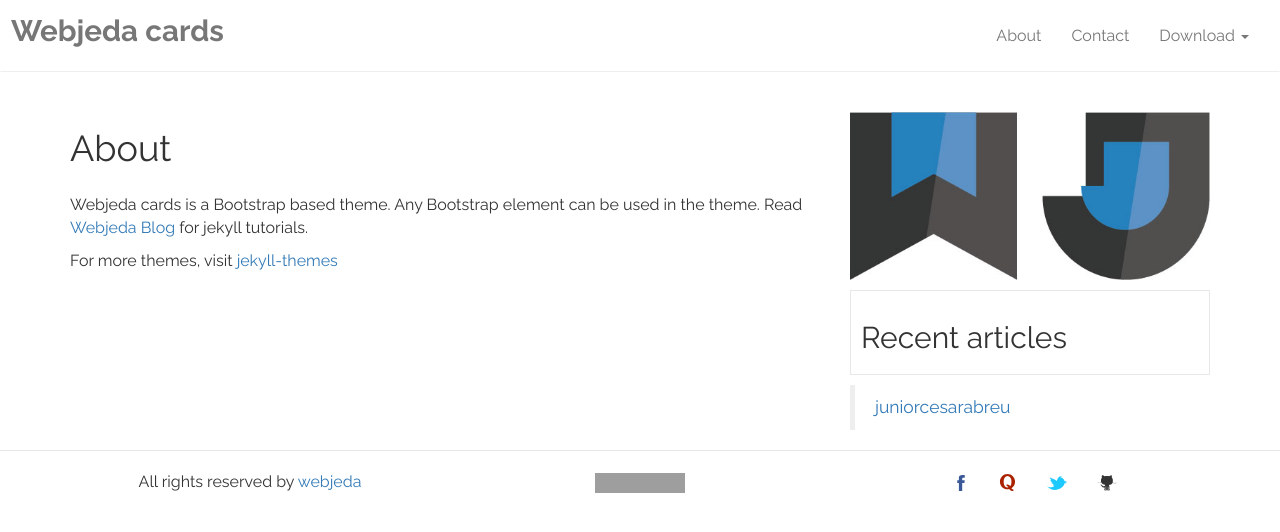
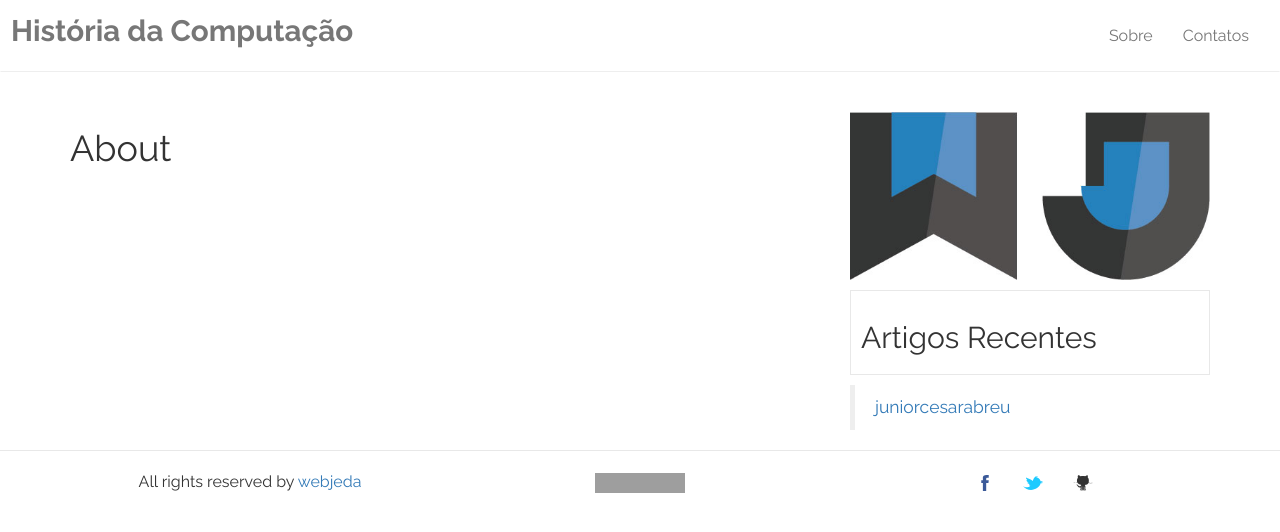
Before and after one commit to juniorcesarabreu/blog-history, a Jekyll site: the page built from about.md, in a window 1280 px wide. Shown: the top 532 px of the page. Built offline with Jekyll 4.4.1, drawn with Linux system fonts in a browser that asks for light colours; grey boxes are pictures that could not be loaded.

Commit message:
Estruturação dos dados e tradução

```diff
--- a/_config.yml
+++ b/_config.yml
@@ -1,23 +1,25 @@
-# Welcome to Jekyll!
+# Bem vindo a Jekyll!
 #
-# This config file is meant for settings that affect your whole blog, values
-# which you are expected to set up once and rarely need to edit after that.
-# For technical reasons, this file is *NOT* reloaded automatically when you use
-# 'jekyll serve'. If you change this file, please restart the server process.
+# Este arquivo de configuração é destinado para configurações que afetam seu blog
+# inteiro, valores que você espera configurar uma vez e raramente precisa editar
+# após isto.
+# Por razões técnicas, este arquivo *NÂO* é recarregado automaticamente quando
+# você usa 'jekyll serve'. Se você mudar este arquivo, por favor, reinicie o
+# processo do servidor.
 
-# Site settings
-title: Webjeda cards
-email: your-email@domain.com
-description: > # this means to ignore newlines until "baseurl:"
-  Webjeda Cards is a Bootstrap based jekyll theme for portfolio, photography or any kind of blog.
+# Configurações do site
+title: História da Computação
+email: juniorabreuantispam@outlook.com
+description: > # Isto significa ignorar quebras de linhas até "baseurl:"
+  Webjeda Cards é um tema jekyll baseado em Bootstrap para portfólio, fotografia ou qualquer tipo de blog.
 
 
 
-baseurl: "/blog-history" # the subpath of your site, e.g. /blog
-url: "https://juniorcesarabreu.tk" # the base hostname & protocol for your site
+baseurl: "/blog-history" # O subcaminho de seu site, e.g. /blog
+url: "https://juniorcesarabreu.tk" # O nome de domínio & protocolo para seu site
 
 #sidebar
-default-image: webjeda-logo-big.jpg # If there is no featured image in a post then this image will be showed. Also on all pages this image will be showed. Use a 500x250 image.
+default-image: webjeda-logo-big.jpg # Se há nenhuma imagem de destaque em um post então esta imagem será exibida. Também em todas as páginas esta imagem será exibida. Use uma imagem 500x250.
 
 #footer
 built-by: webjeda
@@ -35,7 +37,7 @@ paginate_path: /page:num/
 analytics:
 
 # Comments
-disqus-shortname: juniorcesarabreu-history
+disqus-shortname: juniorcesarabreu
 
 #social
 facebook: http://facebook.com/juniorcesarabreu.sg
--- a/_includes/footer.html
+++ b/_includes/footer.html
@@ -12,8 +12,11 @@
             </div>
             <div class="col-md-4 text-center mt25">
                 <a target="_blank" href="{{site.facebook}}"><li class="social facebook"><img src="{{site.baseurl}}/images/facebook.svg" alt="{{site.facebook}}"></li></a>
-                <a target="_blank" href="{{site.quora}}"><li class="social quora"><img src="{{site.baseurl}}/images/quora.svg" alt="{{site.quora}}"></li></a>
+
+                <!-- <a target="_blank" href="{{site.quora}}"><li class="social quora"><img src="{{site.baseurl}}/images/quora.svg" alt="{{site.quora}}"></li></a>   -->
+
                 <a target="_blank" href="{{site.twitter}}"><li class="social twitter"><img src="{{site.baseurl}}/images/twitter.svg" alt="{{site.twitter}}"></li></a>
+
                 <a target="_blank" href="{{site.github}}"><li class="social github"><img src="{{site.baseurl}}/images/github.svg" alt="{{site.github}}"></li></a>
             </div>
 
--- a/_includes/header.html
+++ b/_includes/header.html
@@ -15,9 +15,11 @@
     <!-- Collect the nav links, forms, and other content for toggling -->
     <div class="collapse navbar-collapse " id="bs-example-navbar-collapse-1">
             <ul class="nav navbar-nav navbar-right">
-        <li><a href="{{site.baseurl}}/about/">About</a></li>
-        <li><a href="{{site.baseurl}}/contact/">Contact</a></li>
-        <li class="dropdown">
+        <li><a href="{{site.baseurl}}/about/">Sobre</a></li>
+
+        <li><a href="{{site.baseurl}}/contact/">Contatos</a></li>
+
+        <!-- <li class="dropdown">
           <a href="#" class="dropdown-toggle" data-toggle="dropdown" role="button" aria-haspopup="true" aria-expanded="false">Download <span class="caret"></span></a>
           <ul class="dropdown-menu">
             <li><a target="_blank" href="https://github.com/sharu725/cards">Project</a></li>
@@ -25,7 +27,8 @@
             <li role="separator" class="divider"></li>
             <li><a target="_blank" href="https://jekyll-themes.com">More Themes</a></li>
           </ul>
-        </li>
+        </li> -->
+
       </ul>
     </div><!-- /.navbar-collapse -->
   </div><!-- /.container-fluid -->
--- a/_includes/sidebar.html
+++ b/_includes/sidebar.html
@@ -9,7 +9,7 @@
 
 
         <div class="mt10 recent">
-            <h2>Recent articles</h2>
+            <h2>Artigos Recentes</h2>
              <ul>
                 {% for post in site.related_posts limit:3 %}
 
@@ -22,7 +22,7 @@
         </div>
 
         <div class="mt10">
-            <div class="fb-page" data-href="https://www.facebook.com/webjeda/" data-width="400" data-small-header="true" data-adapt-container-width="true" data-hide-cover="true" data-show-facepile="true"><blockquote cite="https://www.facebook.com/webjeda/" class="fb-xfbml-parse-ignore"><a href="{{site.fb-page-url}}">{{site.fb-page-title}}</a></blockquote></div>
+            <div class="fb-page" data-href="{{ site.fb-page-url }}" data-width="400" data-small-header="true" data-adapt-container-width="true" data-hide-cover="true" data-show-facepile="true"><blockquote cite="{{ site.fb-page-url }}" class="fb-xfbml-parse-ignore"><a href="{{site.fb-page-url}}">{{site.fb-page-title}}</a></blockquote></div>
         </div>
 
 </div>
--- a/about.md
+++ b/about.md
@@ -7,6 +7,6 @@ permalink: /about/
 
 
 
-Webjeda cards is a Bootstrap based theme. Any Bootstrap element can be used in the theme. Read [Webjeda Blog](http://blog.webjeda.com){: target="_blank"} for jekyll tutorials.
+<!-- Webjeda cards is a Bootstrap based theme. Any Bootstrap element can be used in the theme. Read [Webjeda Blog](http://blog.webjeda.com){: target="_blank"} for jekyll tutorials.
 
-For more themes, visit [jekyll-themes](https://jekyll-themes.com){: target="_blank"}
+For more themes, visit [jekyll-themes](https://jekyll-themes.com){: target="_blank"} -->
```
Also changed, not shown: contact.md (+2 -2 lines), _posts/[demo]2016-05-07-documentation.md (renamed from _posts/2016-05-07-documentation.md), _posts/[demo]2016-06-09-no-image.markdown (renamed from _posts/2016-06-09-no-image.markdown), _posts/[demo]2016-06-10-elements.markdown (renamed from _posts/2016-06-10-elements.markdown), _posts/[demo]2016-06-12-usage.markdown (renamed from _posts/2016-06-12-usage.markdown), _posts/[demo]2016-06-13-welcome-to-jekyll.markdown (renamed from _posts/2016-06-13-welcome-to-jekyll.markdown), _posts/[demo]2017-07-01-hello-world.html (renamed from _posts/2017-07-01-hello-world.html).
